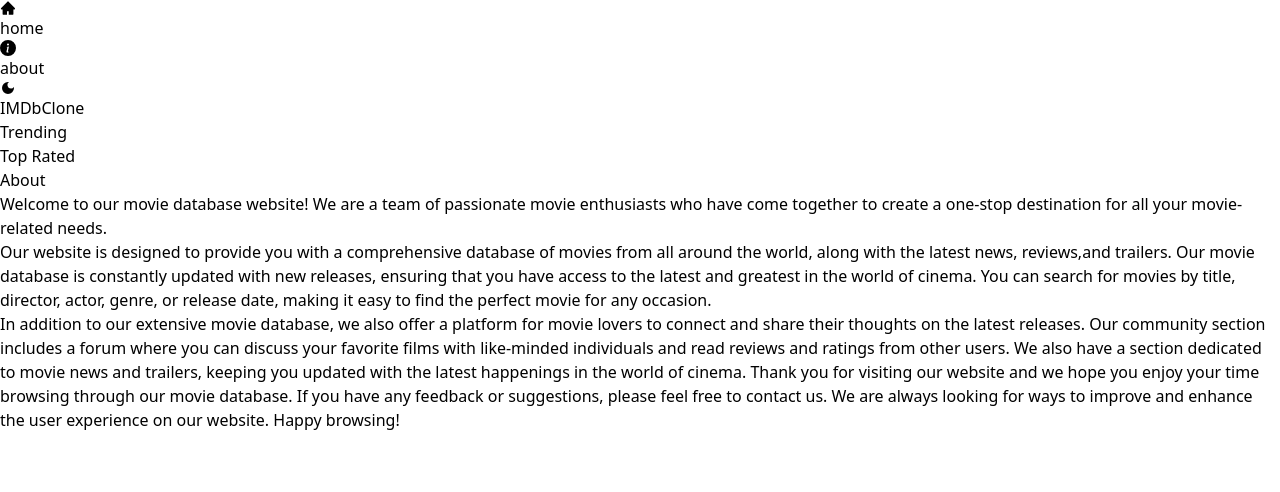
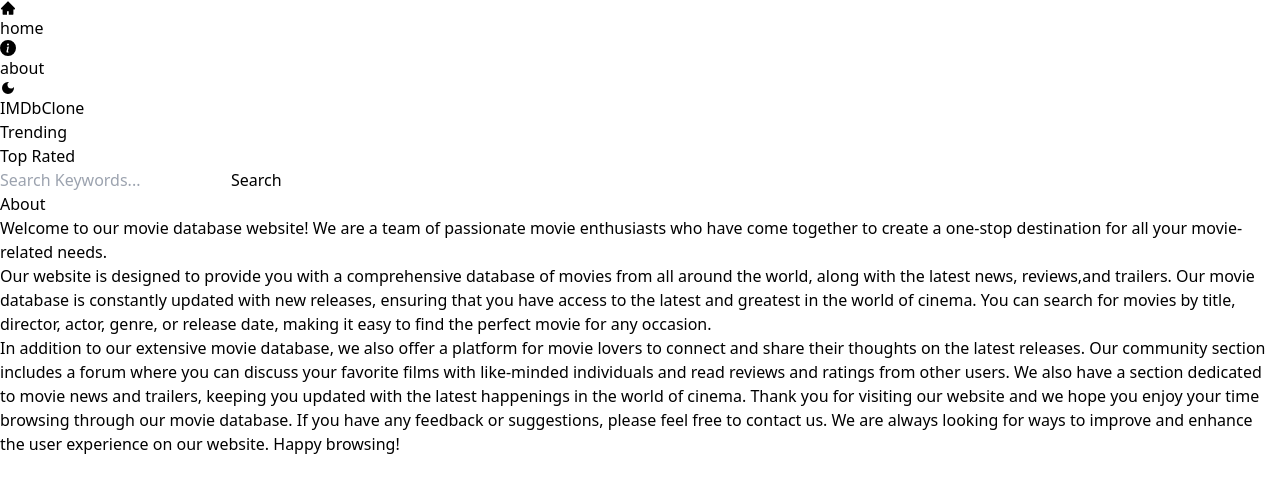
Before and after one commit to TamannaaSinghh/imdb-next, a Next.js app: page /about in a window 1280 px wide. Shown: the top 492 px of the page. Built offline with nearby package versions, Linux system fonts and the light colour scheme.

Commit message:
add search box

```diff
--- a/src/app/layout.js
+++ b/src/app/layout.js
@@ -3,6 +3,7 @@
 import Header from "@@/components/Header";
 import Providers from "./Providers";
 import Navbar from "@@/components/Navbar";
+import SearchBox from "@@/components/SearchBox";
 
 const geistSans = Geist({
   variable: "--font-geist-sans",
@@ -28,6 +29,7 @@
         <Providers>
         <Header/>
         <Navbar/>
+        <SearchBox/>
         {children}
         </Providers>
       </body>
--- /dev/null
+++ b/src/components/SearchBox.jsx
@@ -0,0 +1,30 @@
+"use client";
+import { useRouter } from "next/navigation";
+import { useState } from "react";
+import React from "react";
+
+const SearchBox = () => {
+  const [search, setSearch] = useState("");
+  const router = useRouter();
+  const handleSubmit = (e) => {
+    e.preventDefault();
+    router.push(`/search/${search}`);
+
+  };
+  return (
+    <form className="justify-between px-5 flex max-w-6xl mx-auto" onSubmit={handleSubmit}>
+      <input
+        type="text"
+        placeholder="Search Keywords..."
+        className="w-full h-14 rounded-md placeholder-gray-500 outline-none bg-transparent flex-1 "
+        value={search}
+        onChange={(e) => setSearch(e.target.value)}
+      />
+      <button className="text-orange-600 disabled:text-gray-400" disabled={search === ''}>
+        Search
+      </button>
+    </form>
+  );
+};
+
+export default SearchBox;
```
Also changed, not shown: src/app/search/[searchTerm]/page.jsx (added, +19 -0 lines).
